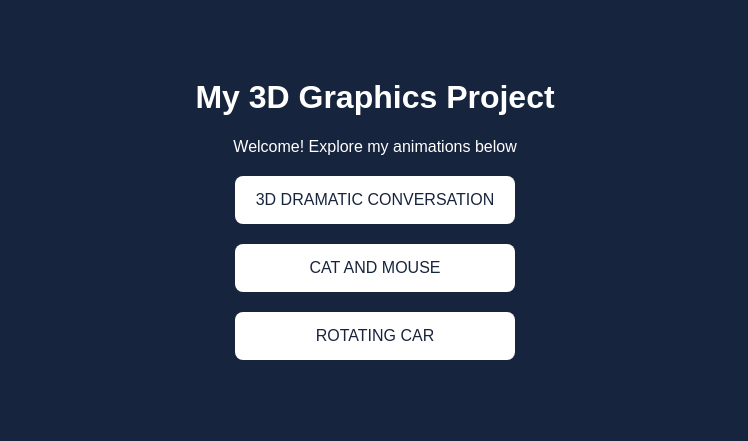
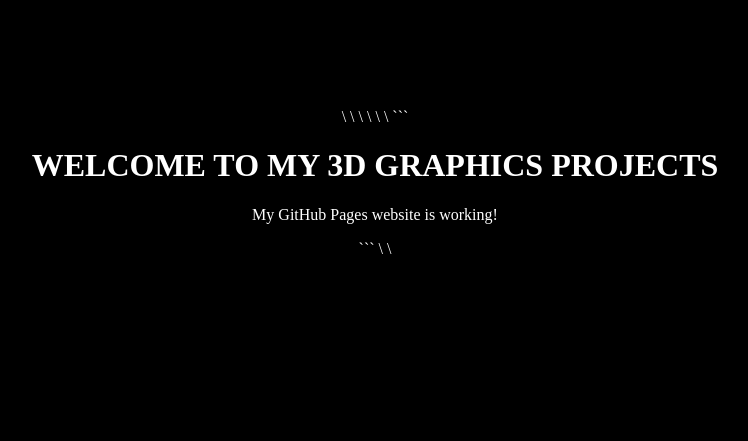
Before and after one commit to faridahdamilola-sys/3D-Animation, a plain HTML site: page animation.html in a window 1280 px wide. Shown: the whole page, without its empty margins (265-1013 px from the left). Drawn offline with Linux system fonts and the light colour scheme.

Commit message:
Test GitHub Pages homepage

````diff
--- a/animation.html
+++ b/animation.html
@@ -1,32 +1,11 @@
-<!DOCTYPE html>
-<html>
-    <head>
-        <title>My 3D Graphics Project</title>
-        <style>
-            body{
-                background: #17243d;
-                color: white;
-                font-family: Arial, Helvetica, sans-serif;
-                text-align: center;
-                padding: 50px;
-            }
-            a{
-                display: block;
-                margin: 20px auto;
-                padding: 15px;
-                background: #ffffff;
-                color: #17243d;
-                text-decoration: none;
-                width: 250px;
-                border-radius: 8px;
-            }
-        </style>
-    </head>
-    <body>
-        <h1>My 3D Graphics Project</h1>
-        <p>Welcome! Explore my animations below</p>
-        <a href="3D Conversation/index.html">3D DRAMATIC CONVERSATION</a>
-        <a href="Cat and Mouse/index.html">CAT AND MOUSE</a>
-        <a href="Rotating car/index.html">ROTATING CAR</a>
-    </body>
-</html>
+\<!DOCTYPE html>
+
+\<html> \<head>     \<title>Faridah's 3D Projects\</title> \</head> \<body style="background-color: black; color: white; text-align: center; padding: 100px;">
+
+```
+<h1>WELCOME TO MY 3D GRAPHICS PROJECTS</h1>
+
+<p>My GitHub Pages website is working!</p>
+```
+
+\</body> \</html>
````
